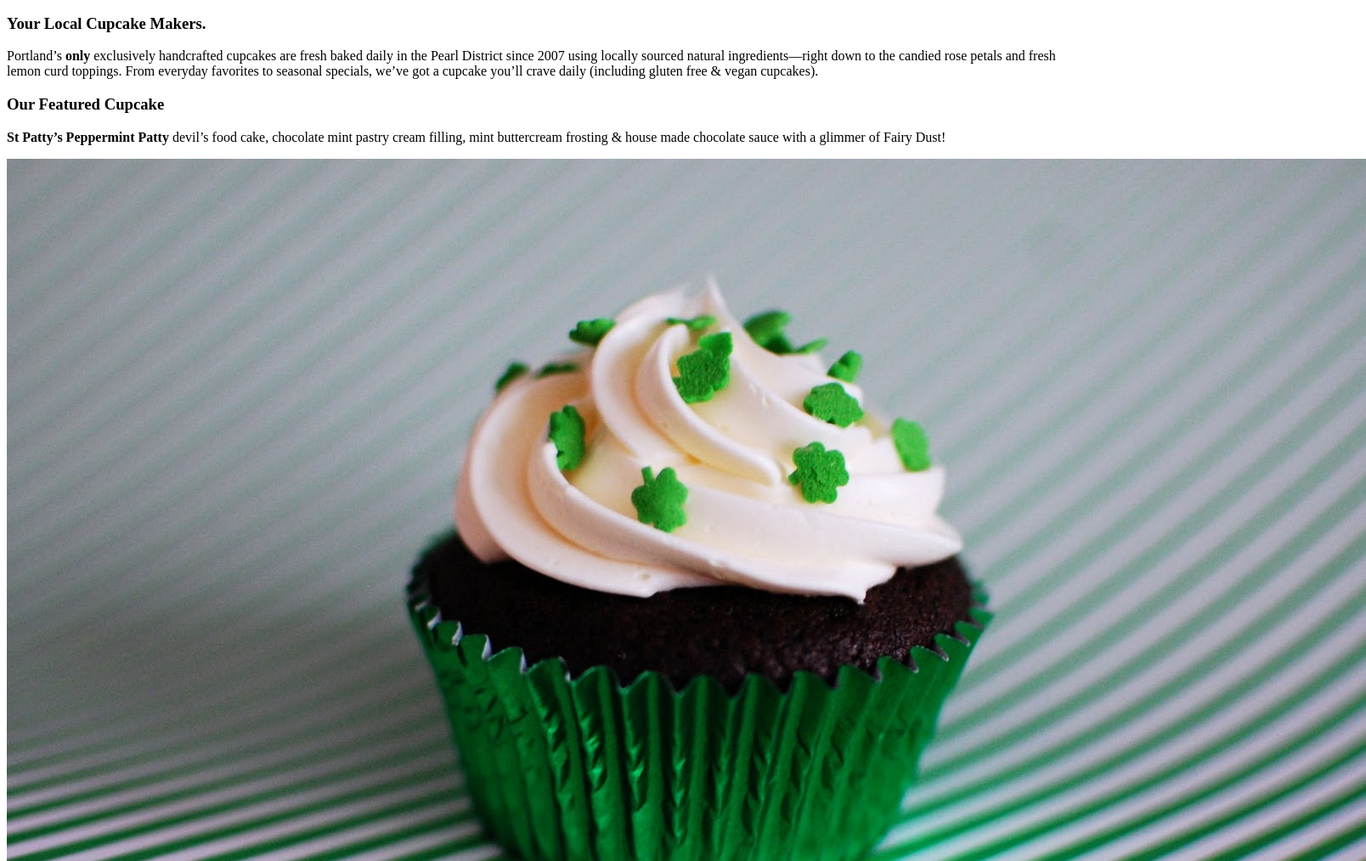
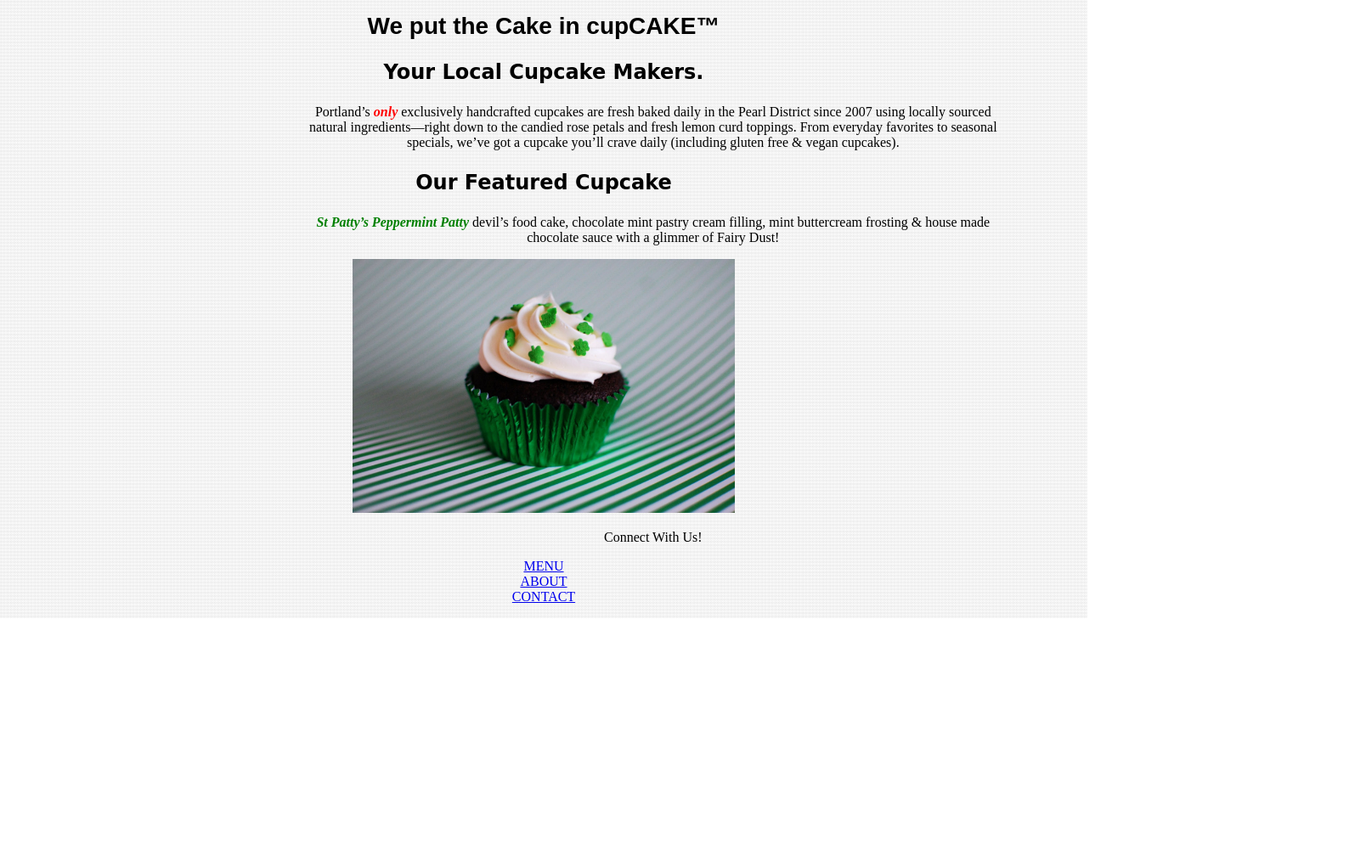
Before and after one commit to aaronakbarimort/cupcakes, a plain HTML site: page index.html in a window 1280 px wide. Shown: the part 415-1429 px from the top of the page at 85% size, 1608 px wide, since content can reach past the window. After the commit the page ends 1143 px from the top, so only its background shows below. Drawn offline with Linux system fonts and the light colour scheme.

Commit message:
Add background img, update h tag styling, resize photos, add links, update p styling, style classes

```diff
--- a/css/styles.css
+++ b/css/styles.css
@@ -0,0 +1,44 @@
+body {
+  text-align: center;
+}
+
+h1 {
+  font-family: sans-serif;
+  font-size: 60px;
+}
+
+h2 {
+  font-family: sans-serif;
+  font-size: 28px;
+}
+
+h3 {
+  font-family: cursive;
+  font-size: 24px;
+}
+
+ul {
+  list-style: none;
+  margin-right: 40px;
+}
+
+img {
+  max-width: 450px;
+}
+
+p {
+  width: 65%;
+  text-align: center;
+  margin-left: 350px;
+}
+
+.flashy {
+  color: red;
+  font-style: italic;
+}
+
+.best {
+  color: green;
+  font-style: italic;
+  font-weight: bold;
+}
--- a/index.html
+++ b/index.html
@@ -3,6 +3,9 @@
   <head>
     <link rel="stylesheet" href="css/styles.css">
     <meta charset="utf-8">
+    <style type='text/css'>
+      body{ background-image:url(img/128-168.jpg);background-repeat:repeat; }
+   </style>
     <title>Cupcake Jones</title>
   </head>
   <body>
@@ -17,9 +20,9 @@
     <img src="img/st-patty-cupcake.jpg" alt="St. Patty's Day Cupcake">
     <p>Connect With Us!</p>
     <ul>
-      <li>MENU</li>
-      <li>ABOUT</li>
-      <li>CONTACT</li>
+      <li><a href="#">MENU</a></li>
+      <li><a href="#">ABOUT</a></li>
+      <li><a href="#">CONTACT</a></li>
     </ul>
   </body>
 </html>
```
Also changed, not shown: img/128-168.jpg (added).
